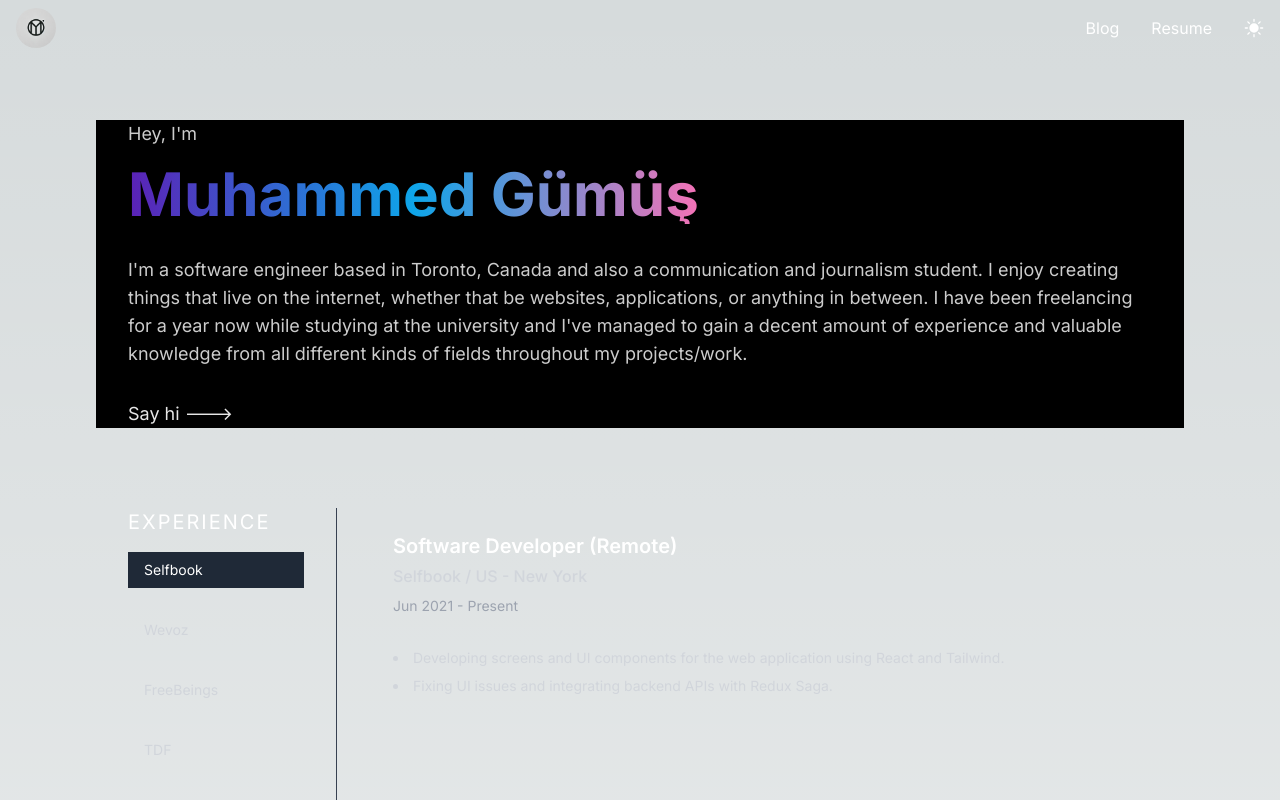
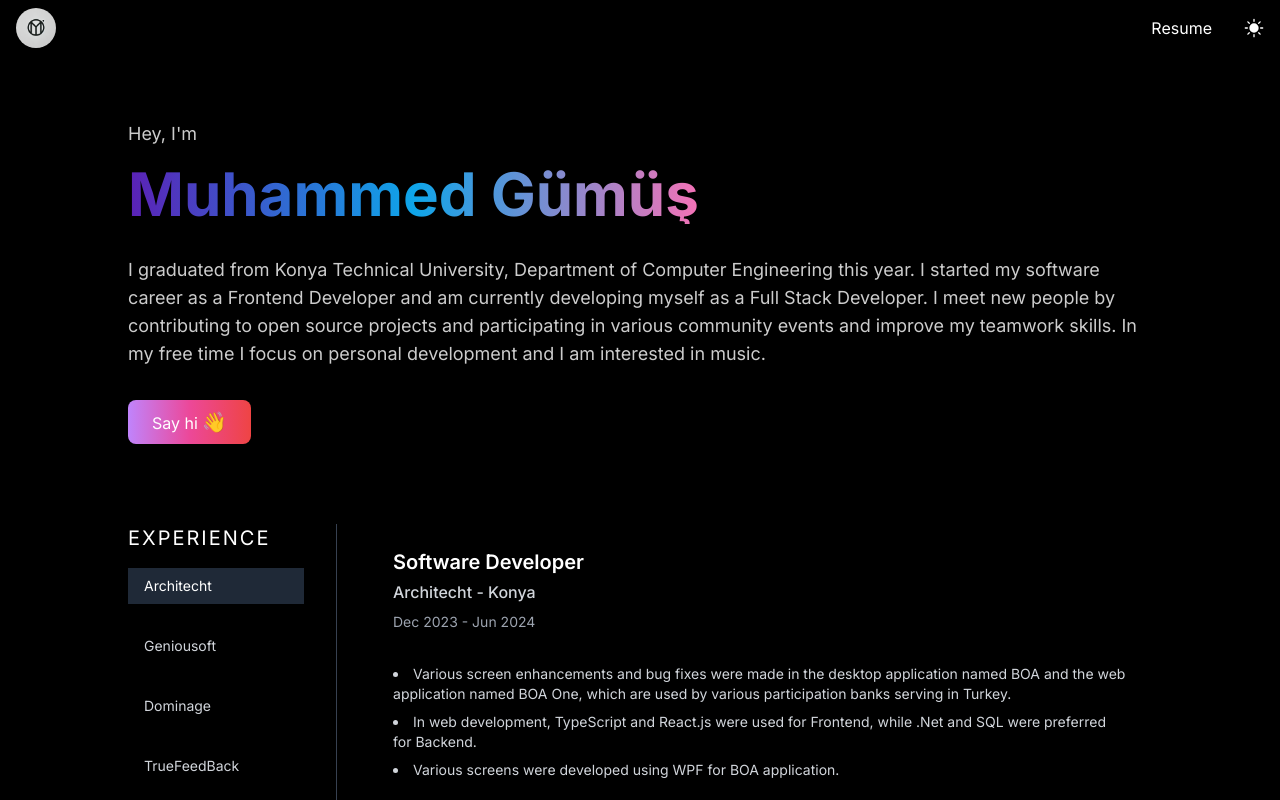
Before and after one commit to muhammed-gumus/portfolio, a Next.js app in the folder new-portfolio/: page / in a window 1280 px wide. Both pictures are taken after a click on the button 1254 px from the left and 28 px from the top of the page. Shown: the top 800 px of the page. Built offline with nearby package versions, Linux system fonts and the light colour scheme.

Commit message:
added dark and light theme feature

```diff
--- a/new-portfolio/app/globals.css
+++ b/new-portfolio/app/globals.css
@@ -8,12 +8,10 @@
   --background-end-rgb: 255, 255, 255;
 }
 
-@media (prefers-color-scheme: dark) {
-  :root {
+.dark {
   --foreground-rgb: 255, 255, 255;
   --background-start-rgb: 0, 0, 0;
   --background-end-rgb: 0, 0, 0;
-  }
 }
 
 body {
@@ -25,3 +23,42 @@ body {
   )
   rgb(var(--background-start-rgb));
 }
+
+@keyframes wave {
+  0% {
+    transform: rotate(0deg);
+  }
+  10% {
+    transform: rotate(14deg);
+  }
+  20% {
+    transform: rotate(-8deg);
+  }
+  30% {
+    transform: rotate(14deg);
+  }
+  40% {
+    transform: rotate(-4deg);
+  }
+  50% {
+    transform: rotate(10deg);
+  }
+  60% {
+    transform: rotate(0deg);
+  }
+  100% {
+    transform: rotate(0deg);
+  }
+}
+
+.wave {
+  display: inline-block;
+  transform-origin: 70% 70%;
+  animation: wave 2.5s infinite;
+  animation-play-state: paused;
+}
+
+.wave-active {
+  animation-play-state: running;
+  transform: scale(2);
+}
--- a/new-portfolio/app/layout.tsx
+++ b/new-portfolio/app/layout.tsx
@@ -17,8 +17,8 @@ export default function RootLayout({
   return (
     <html lang="en">
       <body className={inter.className}>
+        <Navbar />
         {children}
-        <Navbar />
       </body>
     </html>
   );
--- a/new-portfolio/app/page.tsx
+++ b/new-portfolio/app/page.tsx
@@ -6,7 +6,7 @@ import Projects from "@/components/Projects";
 
 export default function Home() {
   return (
-    <main className="flex flex-col w-full items-center justify-center py-6 px-24">
+    <main className="flex flex-col w-full items-center justify-center py-6 px-24 bg-white dark:bg-black">
       <Banner />
       <Experience />
       <hr className="border-gray-700 my-6 w-full" />
--- a/new-portfolio/components/Banner/index.tsx
+++ b/new-portfolio/components/Banner/index.tsx
@@ -1,6 +1,29 @@
+"use client";
+
+import React, { useState } from "react";
+
 export default function Home() {
+  const [isWaving, setIsWaving] = useState(false);
+  const [waveCount, setWaveCount] = useState(0);
+
+  const handleWave = () => {
+    setIsWaving(true);
+    setWaveCount(waveCount + 1);
+    setTimeout(() => {
+      setIsWaving(false);
+    }, 1500); // 2.5 saniye sonra animasyonu durdur
+  };
+
+  const handleMouseEnter = () => {
+    setIsWaving(true);
+  };
+
+  const handleMouseLeave = () => {
+    setIsWaving(false);
+  };
+
   return (
-    <div className="flex w-full items-center justify-center md:justify-start mt-24 bg-black text-white px-4 md:px-8">
+    <div className="flex w-full items-center justify-center md:justify-start mt-24 bg-white dark:bg-black text-black dark:text-white px-4 md:px-8">
       <div className="text-center md:text-left w-full">
         <h1 className="text-md md:text-lg mb-4 opacity-80">Hey, I'm</h1>
         <h1 className="text-4xl md:text-6xl font-bold bg-gradient-to-r from-violet-800 via-sky-500 to-pink-400 inline-block text-transparent bg-clip-text mb-8">
@@ -8,17 +31,27 @@ export default function Home() {
         </h1>
 
         <p className="text-sm md:text-lg mb-8 opacity-80">
-          I'm a software engineer based in Toronto, Canada and also a
-          communication and journalism student. I enjoy creating things that
-          live on the internet, whether that be websites, applications, or
-          anything in between. I have been freelancing for a year now while
-          studying at the university and I've managed to gain a decent amount of
-          experience and valuable knowledge from all different kinds of fields
-          throughout my projects/work.
+          I graduated from Konya Technical University, Department of Computer
+          Engineering this year. I started my software career as a Frontend
+          Developer and am currently developing myself as a Full Stack
+          Developer. I meet new people by contributing to open source projects
+          and participating in various community events and improve my teamwork
+          skills. In my free time I focus on personal development and I am
+          interested in music.
         </p>
-        <button className="bg-transparent text-sm md:text-lg text-white hover:text-md md:hover:text-xl hover:opacity-100 opacity-90">
-          Say hi {"---> "}
-        </button>
+        <div className="flex items-center justify-center md:justify-start">
+          <button
+            className="bg-gradient-to-r from-purple-400 via-pink-500 to-red-500 text-white px-6 py-2 rounded-lg shadow-lg transform transition-transform duration-500 hover:scale-110 focus:outline-none"
+            onClick={handleWave}
+            onMouseEnter={handleMouseEnter}
+            onMouseLeave={handleMouseLeave}
+          >
+            Say hi{' '}
+            <span className={`wave ${isWaving ? 'wave-active' : ''} text-xl`}>
+              👋
+            </span>
+          </button>
+        </div>
       </div>
     </div>
   );
--- a/new-portfolio/components/Education/index.tsx
+++ b/new-portfolio/components/Education/index.tsx
@@ -24,7 +24,7 @@ const educationData: EducationItem[] = [
 
 const Education: React.FC = () => {
   return (
-    <div className="text-white py-10 w-full">
+    <div className="text-black dark:text-white py-10 w-full bg-white dark:bg-black">
       <div className="container mx-auto px-4">
         <h2 className="text-xl tracking-widest mb-8 text-left md:text-left">EDUCATION</h2>
         <div className="w-full">
@@ -34,9 +34,9 @@ const Education: React.FC = () => {
                 <div className="flex flex-col mb-4 md:mb-0">
                   <h3 className="text-lg md:text-xl">{item.institution}</h3>
                   <p className="text-blue-400">{item.location}</p>
-                  <p className="text-gray-400">{item.degree}</p>
+                  <p className="text-gray-600 dark:text-gray-400">{item.degree}</p>
                 </div>
-                <div className="text-gray-400 md:text-right">{item.period}</div>
+                <div className="text-gray-600 dark:text-gray-400 md:text-right">{item.period}</div>
               </div>
             </div>
           ))}
--- a/new-portfolio/components/Experience/index.tsx
+++ b/new-portfolio/components/Experience/index.tsx
@@ -4,59 +4,50 @@ import React, { useState, useEffect } from "react";
 
 const experiences = [
   {
-    company: "Selfbook",
-    location: "US - New York",
-    role: "Software Developer (Remote)",
-    startDate: "Jun 2021",
-    endDate: "Present",
+    company: "Architecht",
+    location: "Konya",
+    role: "Software Developer",
+    startDate: "Dec 2023",
+    endDate: "Jun 2024",
     description: [
-      "Developing screens and UI components for the web application using React and Tailwind.",
-      "Fixing UI issues and integrating backend APIs with Redux Saga.",
+      "Various screen enhancements and bug fixes were made in the desktop application named BOA and the web application named BOA One, which are used by various participation banks serving in Turkey.",
+      "In web development, TypeScript and React.js were used for Frontend, while .Net and SQL were preferred for Backend.",
+      "Various screens were developed using WPF for BOA application."
     ],
   },
   {
-    company: "Wevoz",
-    location: "Canada - Toronto",
-    role: "Frontend Developer",
-    startDate: "Jan 2020",
-    endDate: "Dec 2020",
+    company: "Geniousoft",
+    location: "Remote",
+    role: "Intern Software Developer",
+    startDate: "Jul 2023",
+    endDate: "Aug 2023",
     description: [
-      "Lorem ipsum dolor sit amet, consectetur adipiscing elit.",
-      "Sed do eiusmod tempor incididunt ut labore et dolore magna aliqua.",
-      "Ut enim ad minim veniam, quis nostrud exercitation ullamco laboris nisi ut aliquip ex ea commodo consequat.",
+      "Coded web servers using Node.js and integrated them with interfaces.",
+      "Designed user-friendly interfaces using Next.js and TypeScript to enhance the user experience.",
+      "A detailed story was written for the designed components and added to Storybook.",
     ],
   },
   {
-    company: "FreeBeings",
-    location: "UK - London",
-    role: "Backend Developer",
-    startDate: "Mar 2018",
-    endDate: "Dec 2019",
+    company: "Dominage",
+    location: "Remote",
+    role: "Junior Software Developer",
+    startDate: "Jan 2023",
+    endDate: "Feb 2023",
     description: [
-      "Duis aute irure dolor in reprehenderit in voluptate velit esse cillum dolore eu fugiat nulla pariatur.",
-      "Excepteur sint occaecat cupidatat non proident, sunt in culpa qui officia deserunt mollit anim id est laborum.",
+      "Collaborated with the band to set up a task system using Notion, streamlining the process for addressing interface bugs and UI fixes.",
+      "Integrated smart contracts using Ethers.js, enabling secure user interaction with crypto wallets.",
+      "Designed and developed user-friendly interface for swapping old NFTs with new ones for a rock band group.",
     ],
   },
   {
-    company: "TDF",
-    location: "France - Paris",
-    role: "UI/UX Designer",
-    startDate: "Apr 2019",
-    endDate: "Nov 2019",
+    company: "TrueFeedBack",
+    location: "Konya",
+    role: " Intern Software Developer",
+    startDate: "May 2022",
+    endDate: "Dec 2022",
     description: [
-      "Consectetur adipiscing elit, sed do eiusmod tempor incididunt ut labore et dolore magna aliqua.",
-      "Ut enim ad minim veniam, quis nostrud exercitation ullamco laboris nisi ut aliquip ex ea commodo consequat.",
-    ],
-  },
-  {
-    company: "Upwork",
-    location: "US",
-    role: "Project Manager",
-    startDate: "Jun 2017",
-    endDate: "Mar 2018",
-    description: [
-      "Lorem ipsum dolor sit amet, consectetur adipiscing elit, sed do eiusmod tempor incididunt ut labore et dolore magna aliqua.",
-      "Ut enim ad minim veniam, quis nostrud exercitation ullamco laboris nisi ut aliquip ex ea commodo consequat.",
+      "During these training sessions, I collaborated with teammates to complete the given tasks.",
+      "I attended training sessions related to design and coding fundamentals.",
     ],
   },
 ];
@@ -70,17 +61,17 @@ const ExperienceCard: React.FC<{
   description: string[];
 }> = ({ company, location, role, startDate, endDate, description }) => {
   return (
-    <div className="mb-8 w-full flex flex-col gap-4 p-6 bg-white bg-opacity-80 rounded-lg shadow-lg md:bg-transparent md:shadow-none">
+    <div className="mb-8 w-full flex flex-col gap-4 p-6 bg-white dark:bg-black bg-opacity-80 rounded-lg shadow-lg md:bg-transparent md:shadow-none">
       <div className="flex flex-col items-start justify-between">
-        <h2 className="text-xl font-semibold text-gray-900 mb-1 md:text-white">{role}</h2>
-        <h3 className="text-md font-medium text-gray-700 mb-2 md:text-gray-300">
-          {company} / {location}
+        <h2 className="text-xl font-semibold text-gray-900 dark:text-white mb-1">{role}</h2>
+        <h3 className="text-md font-medium text-gray-700 dark:text-gray-300 mb-2">
+          {company} - {location}
         </h3>
-        <p className="text-sm text-gray-600 mb-4 md:text-gray-400">
+        <p className="text-sm text-gray-600 dark:text-gray-400 mb-4">
           {startDate} - {endDate}
         </p>
       </div>
-      <ul className="w-full list-disc list-inside text-gray-700 text-sm md:text-gray-300">
+      <ul className="w-full list-disc list-inside text-gray-700 dark:text-gray-300 text-sm">
         {description.map((desc, index) => (
           <li key={index} className="mb-2 w-full">
             {desc}
@@ -103,7 +94,7 @@ const IndexPage: React.FC = () => {
   };
 
   return (
-    <div className="flex flex-col md:flex-row justify-left w-full mt-12 p-4 md:p-8">
+    <div className="flex flex-col md:flex-row justify-left w-full mt-12 p-4 md:p-8 bg-white dark:bg-black">
       <div className="w-full md:w-1/4 md:pr-8 md:border-r border-gray-700">
         <h1 className="text-xl tracking-widest mb-4 text-left md:text-left md:text-white">EXPERIENCE</h1>
         <div className="flex overflow-x-auto md:flex-col gap-2">
@@ -113,7 +104,7 @@ const IndexPage: React.FC = () => {
               className={`text-left text-sm md:text-md mb-2 md:mb-4 px-2 py-1 md:px-4 md:py-2 whitespace-nowrap ${
                 selectedCompanyIndex === index
                   ? "bg-gray-800 text-white"
-                  : "bg-transparent text-gray-700 md:text-gray-300"
+                  : "bg-transparent text-gray-600 dark:text-gray-300"
               }`}
               onClick={() => handleSelectCompany(index)}
             >
--- a/new-portfolio/components/Navbar/index.tsx
+++ b/new-portfolio/components/Navbar/index.tsx
@@ -8,6 +8,11 @@ export default function Navbar() {
 
   const handleThemeToggle = () => {
     setDarkMode(!darkMode);
+    if (darkMode) {
+      document.documentElement.classList.remove("dark");
+    } else {
+      document.documentElement.classList.add("dark");
+    }
   };
 
   useEffect(() => {
@@ -25,38 +30,85 @@ export default function Navbar() {
     };
   }, []);
 
+  useEffect(() => {
+    // Sayfa yüklendiğinde mevcut temayı kontrol edin ve durumu belirleyin
+    if (document.documentElement.classList.contains("dark")) {
+      setDarkMode(true);
+    } else {
+      setDarkMode(false);
+    }
+  }, []);
+
   return (
     <nav
       className={`fixed top-0 left-0 right-0 py-2 z-10 transition-colors duration-300 ${
-        scrolled ? "bg-white text-black shadow-md" : "bg-transparent text-white"
+        scrolled
+          ? darkMode
+            ? "bg-white text-black shadow-md"
+            : "bg-black text-white shadow-md"
+          : darkMode
+          ? "bg-transparent text-white"
+          : "bg-white text-black"
       }`}
     >
       <div className="container mx-auto flex justify-between items-center px-4">
         <Link href="/">
-          <img src="/logo.png" alt="MG Logo" className="h-10 w-auto rounded-full" />
+          <img
+            src="/logo.png"
+            alt="MG Logo"
+            className="h-10 w-auto rounded-full"
+          />
         </Link>
         <div className="flex flex-row gap-8 items-center">
-          <Link href={"/blog"}>
-            <p className={`lg ${scrolled ? 'text-black' : 'text-white'}`}>Blog</p>
-          </Link>
           <a
             href="/ResumeMG.pdf"
             target="_blank"
             rel="noopener noreferrer"
-            className={`lg ${scrolled ? 'text-black' : 'text-white'}`}
+            className={`lg ${
+              scrolled && darkMode ? "text-black" : scrolled ? "text-white" : darkMode ? "text-white" : "text-black"
+            }`}
           >
             Resume
           </a>
           <button onClick={handleThemeToggle}>
+            {darkMode ? (
+              scrolled ? (
                 <svg
                   xmlns="http://www.w3.org/2000/svg"
                   width="20"
                   height="20"
                   viewBox="0 0 30 30"
-              style={{ fill: darkMode ? (scrolled ? "#000000" : "#FFFFFF") : (scrolled ? "#000000" : "#FFFFFF") }}
+                  style={{ fill: "#000000" }}
                 >
                   <path d="M 14.984375 0.98632812 A 1.0001 1.0001 0 0 0 14 2 L 14 5 A 1.0001 1.0001 0 1 0 16 5 L 16 2 A 1.0001 1.0001 0 0 0 14.984375 0.98632812 z M 5.796875 4.7988281 A 1.0001 1.0001 0 0 0 5.1015625 6.515625 L 7.2226562 8.6367188 A 1.0001 1.0001 0 1 0 8.6367188 7.2226562 L 6.515625 5.1015625 A 1.0001 1.0001 0 0 0 5.796875 4.7988281 z M 24.171875 4.7988281 A 1.0001 1.0001 0 0 0 23.484375 5.1015625 L 21.363281 7.2226562 A 1.0001 1.0001 0 1 0 22.777344 8.6367188 L 24.898438 6.515625 A 1.0001 1.0001 0 0 0 24.171875 4.7988281 z M 15 8 A 7 7 0 0 0 8 15 A 7 7 0 0 0 15 22 A 7 7 0 0 0 22 15 A 7 7 0 0 0 15 8 z M 2 14 A 1.0001 1.0001 0 1 0 2 16 L 5 16 A 1.0001 1.0001 0 1 0 5 14 L 2 14 z M 25 14 A 1.0001 1.0001 0 1 0 25 16 L 28 16 A 1.0001 1.0001 0 1 0 28 14 L 25 14 z M 7.9101562 21.060547 A 1.0001 1.0001 0 0 0 7.2226562 21.363281 L 5.1015625 23.484375 A 1.0001 1.0001 0 1 0 6.515625 24.898438 L 8.6367188 22.777344 A 1.0001 1.0001 0 0 0 7.9101562 21.060547 z M 22.060547 21.060547 A 1.0001 1.0001 0 0 0 21.363281 22.777344 L 23.484375 24.898438 A 1.0001 1.0001 0 1 0 24.898438 23.484375 L 22.777344 21.363281 A 1.0001 1.0001 0 0 0 22.060547 21.060547 z M 14.984375 23.986328 A 1.0001 1.0001 0 0 0 14 25 L 14 28 A 1.0001 1.0001 0 1 0 16 28 L 16 25 A 1.0001 1.0001 0 0 0 14.984375 23.986328 z"></path>
                 </svg>
+              ) : (
+                <svg
+                  xmlns="http://www.w3.org/2000/svg"
+                  width="20"
+                  height="20"
+                  viewBox="0 0 30 30"
+                  style={{ fill: "#FFFFFF" }}
+                >
+                  <path d="M 14.984375 0.98632812 A 1.0001 1.0001 0 0 0 14 2 L 14 5 A 1.0001 1.0001 0 1 0 16 5 L 16 2 A 1.0001 1.0001 0 0 0 14.984375 0.98632812 z M 5.796875 4.7988281 A 1.0001 1.0001 0 0 0 5.1015625 6.515625 L 7.2226562 8.6367188 A 1.0001 1.0001 0 1 0 8.6367188 7.2226562 L 6.515625 5.1015625 A 1.0001 1.0001 0 0 0 5.796875 4.7988281 z M 24.171875 4.7988281 A 1.0001 1.0001 0 0 0 23.484375 5.1015625 L 21.363281 7.2226562 A 1.0001 1.0001 0 1 0 22.777344 8.6367188 L 24.898438 6.515625 A 1.0001 1.0001 0 0 0 24.171875 4.7988281 z M 15 8 A 7 7 0 0 0 8 15 A 7 7 0 0 0 15 22 A 7 7 0 0 0 22 15 A 7 7 0 0 0 15 8 z M 2 14 A 1.0001 1.0001 0 1 0 2 16 L 5 16 A 1.0001 1.0001 0 1 0 5 14 L 2 14 z M 25 14 A 1.0001 1.0001 0 1 0 25 16 L 28 16 A 1.0001 1.0001 0 1 0 28 14 L 25 14 z M 7.9101562 21.060547 A 1.0001 1.0001 0 0 0 7.2226562 21.363281 L 5.1015625 23.484375 A 1.0001 1.0001 0 1 0 6.515625 24.898438 L 8.6367188 22.777344 A 1.0001 1.0001 0 0 0 7.9101562 21.060547 z M 22.060547 21.060547 A 1.0001 1.0001 0 0 0 21.363281 22.777344 L 23.484375 24.898438 A 1.0001 1.0001 0 1 0 24.898438 23.484375 L 22.777344 21.363281 A 1.0001 1.0001 0 0 0 22.060547 21.060547 z M 14.984375 23.986328 A 1.0001 1.0001 0 0 0 14 25 L 14 28 A 1.0001 1.0001 0 1 0 16 28 L 16 25 A 1.0001 1.0001 0 0 0 14.984375 23.986328 z"></path>
+                </svg>
+              )
+            ) : (
+              <svg
+                xmlns="http://www.w3.org/2000/svg"
+                width="24"
+                height="24"
+                viewBox="0 0 24 24"
+                fill="none"
+                style={{ fill: scrolled ? "#FFFFFF" : "#000000" }}
+              >
+                <path
+                  fill-rule="evenodd"
+                  clip-rule="evenodd"
+                  d="M12.2256 2.00253C9.59172 1.94346 6.93894 2.9189 4.92893 4.92891C1.02369 8.83415 1.02369 15.1658 4.92893 19.071C8.83418 22.9763 15.1658 22.9763 19.0711 19.071C21.0811 17.061 22.0565 14.4082 21.9975 11.7743C21.9796 10.9772 21.8669 10.1818 21.6595 9.40643C21.0933 9.9488 20.5078 10.4276 19.9163 10.8425C18.5649 11.7906 17.1826 12.4053 15.9301 12.6837C14.0241 13.1072 12.7156 12.7156 12 12C11.2844 11.2844 10.8928 9.97588 11.3163 8.0699C11.5947 6.81738 12.2094 5.43511 13.1575 4.08368C13.5724 3.49221 14.0512 2.90664 14.5935 2.34046C13.8182 2.13305 13.0228 2.02041 12.2256 2.00253ZM17.6569 17.6568C18.9081 16.4056 19.6582 14.8431 19.9072 13.2186C16.3611 15.2643 12.638 15.4664 10.5858 13.4142C8.53361 11.362 8.73568 7.63895 10.7814 4.09281C9.1569 4.34184 7.59434 5.09193 6.34315 6.34313C3.21895 9.46732 3.21895 14.5326 6.34315 17.6568C9.46734 20.781 14.5327 20.781 17.6569 17.6568Z"
+                />
+              </svg>
+            )}
           </button>
         </div>
       </div>
--- /dev/null
+++ b/new-portfolio/components/ThemeToggle.tsx
@@ -0,0 +1,27 @@
+"use client";
+
+import { useState, useEffect } from 'react';
+
+const ThemeToggle = () => {
+  const [theme, setTheme] = useState('light');
+
+  useEffect(() => {
+    if (theme === 'dark') {
+      document.documentElement.classList.add('dark');
+    } else {
+      document.documentElement.classList.remove('dark');
+    }
+  }, [theme]);
+
+  const toggleTheme = () => {
+    setTheme(theme === 'light' ? 'dark' : 'light');
+  };
+
+  return (
+    <button onClick={toggleTheme} className="p-2 bg-gray-300 dark:bg-gray-700 rounded">
+      {theme === 'light' ? 'Switch to Dark Mode' : 'Switch to Light Mode'}
+    </button>
+  );
+};
+
+export default ThemeToggle;
--- a/new-portfolio/tailwind.config.ts
+++ b/new-portfolio/tailwind.config.ts
@@ -1,6 +1,7 @@
-import type { Config } from 'tailwindcss'
+import type { Config } from 'tailwindcss';
 
 const config: Config = {
+  darkMode: 'class', // Class tabanlı dark mode etkinleştir
   content: [
     './pages/**/*.{js,ts,jsx,tsx,mdx}',
     './components/**/*.{js,ts,jsx,tsx,mdx}',
@@ -10,11 +11,21 @@ const config: Config = {
     extend: {
       backgroundImage: {
         'gradient-radial': 'radial-gradient(var(--tw-gradient-stops))',
-        'gradient-conic':
-          'conic-gradient(from 180deg at 50% 50%, var(--tw-gradient-stops))',
+        'gradient-conic': 'conic-gradient(from 180deg at 50% 50%, var(--tw-gradient-stops))',
+      },
+      colors: {
+        light: {
+          background: '#ffffff',
+          text: '#000000',
+        },
+        dark: {
+          background: '#000000',
+          text: '#ffffff',
+        },
       },
     },
   },
   plugins: [],
-}
-export default config
+};
+
+export default config;
```
Also changed, not shown: new-portfolio/components/Contact/index.tsx (+5 -5 lines), new-portfolio/components/Projects/index.tsx (+4 -4 lines). Lines whose indentation alone changed are shown as unchanged.
